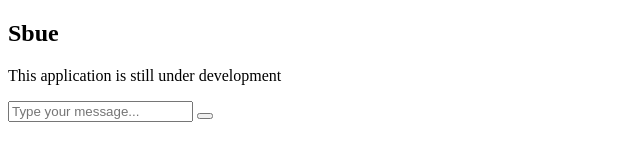
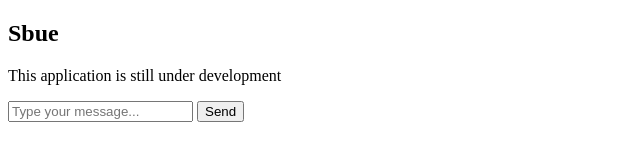
Before and after one commit to Sbue-M/Sbue, a plain HTML site: page index.html in a window 1280 px wide. Shown: the full height of the page, 0-640 px from the left. Drawn offline with Linux system fonts and the light colour scheme.

Commit message:
Update index.html

```diff
--- a/index.html
+++ b/index.html
@@ -13,7 +13,7 @@
         </div>
         <div class="chat-input">
             <input type="text" id="userInput" placeholder="Type your message...">
-            <button id="sendBtn"><i class="fas fa-paper-plane"></i></button>
+            <button id="sendBtn"><i class="fas fa-paper-plane"></i>Send</button>
         </div>
     </div>
         </div>
```
